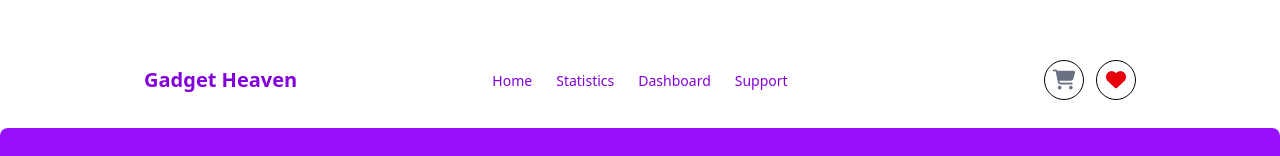
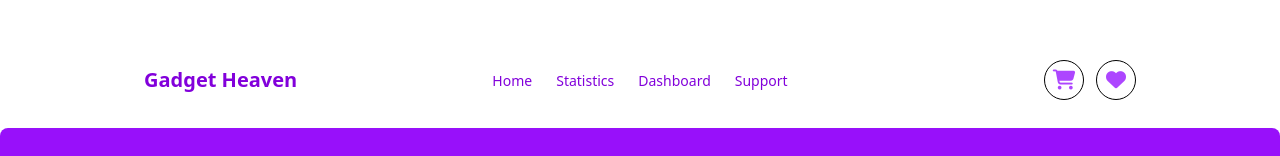
Before and after one commit to tasninanika/Gadget_Heaven, a React (Vite) app: page /statistics in a window 1280 px wide. Shown: the top 156 px of the page. Built offline with nearby package versions, Linux system fonts and the light colour scheme.

Commit message:
apply style on navbar

```diff
--- a/src/Components/Banner.jsx
+++ b/src/Components/Banner.jsx
@@ -13,16 +13,16 @@ const Banner = () => {
         </div>
         <div className="navbar-center hidden lg:flex">
           <ul className="menu menu-horizontal px-1 gap-6">
-            <Link to="/" className="hover:underline font-bold">
+            <Link to="/" className="hover:underline font-semibold">
               Home
             </Link>
-            <Link to="/statistics" className="hover:underline font-bold">
+            <Link to="/statistics" className="hover:underline font-semibold">
               Statistics
             </Link>
-            <Link to="/dashboard" className="hover:underline font-bold">
+            <Link to="/dashboard" className="hover:underline font-semibold">
               Dashboard
             </Link>
-            <Link to="/support" className="hover:underline font-bold">
+            <Link to="/support" className="hover:underline font-semibold">
               Support
             </Link>
           </ul>
--- a/src/Components/Navbar.jsx
+++ b/src/Components/Navbar.jsx
@@ -26,10 +26,10 @@ const Navbar = () => {
       </div>
       <div className="navbar-end">
         <button className="btn btn-circle btn-outline border-black bg-white">
-            <i className="fa-solid fa-cart-shopping text-gray-500 text-xl"></i>
+          <i className="fa-solid fa-cart-shopping text-purple-500 text-xl"></i>
         </button>
         <button className="btn btn-circle btn-outline border-black bg-white ml-3">
-            <i className="fa-solid fa-heart text-red-600 text-xl"></i>
+          <i className="fa-solid fa-heart text-purple-500 text-xl"></i>
         </button>
       </div>
     </div>
--- a/src/Pages/Statistics.jsx
+++ b/src/Pages/Statistics.jsx
@@ -4,7 +4,7 @@ const Statistics = () => {
   return (
     <div className="bg-purple-600 h-42 text-white text-center -mt-8 py-6 rounded-lg shadow-md">
       <Helmet>
-          <title>Statistics|| Gadget Heaven</title>
+        <title>Statistics || Gadget Heaven</title>
       </Helmet>
       <h1 className="text-3xl font-bold">Statistics</h1>
       <p className="mt-2">
```
Lines whose indentation alone changed are shown as unchanged.
